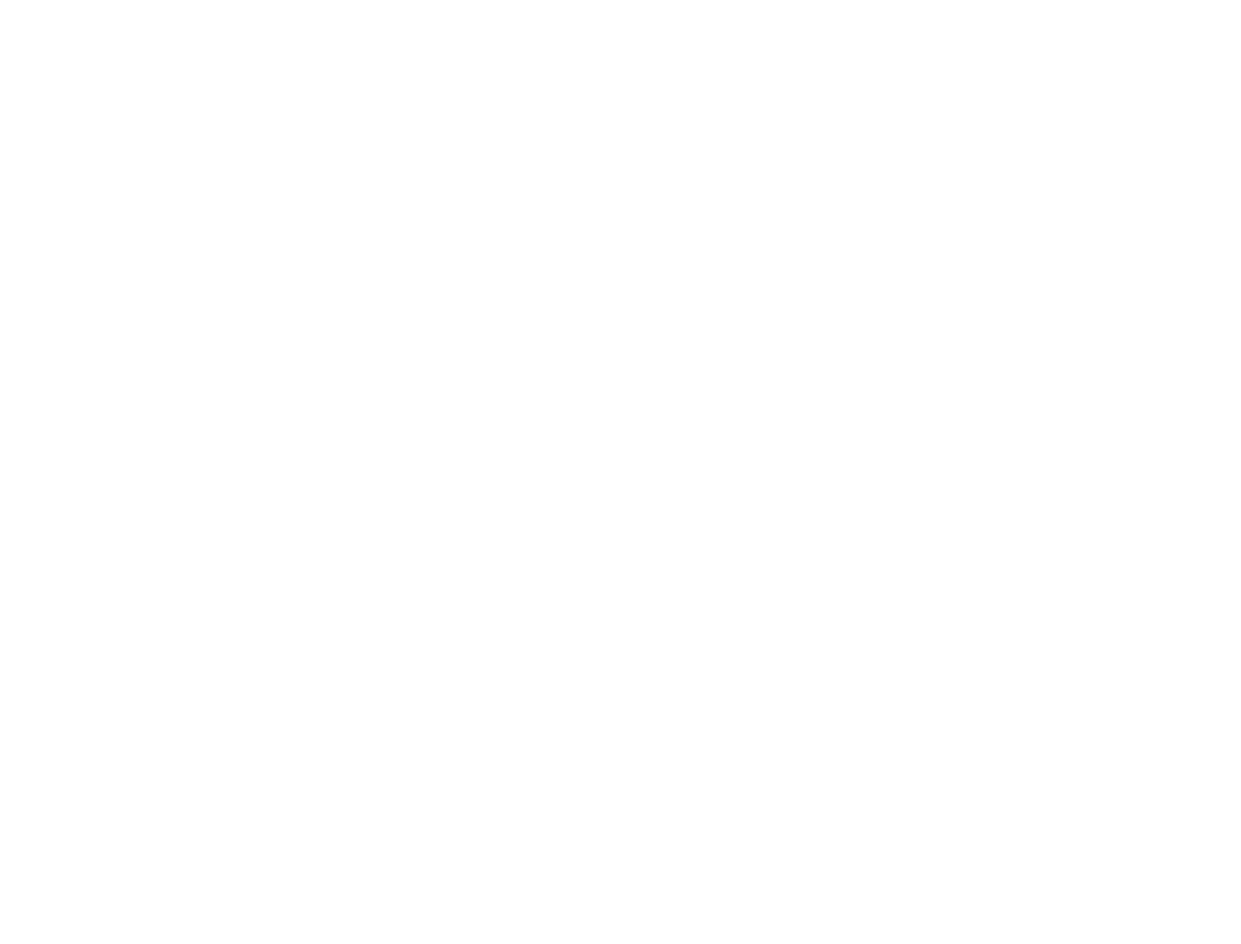
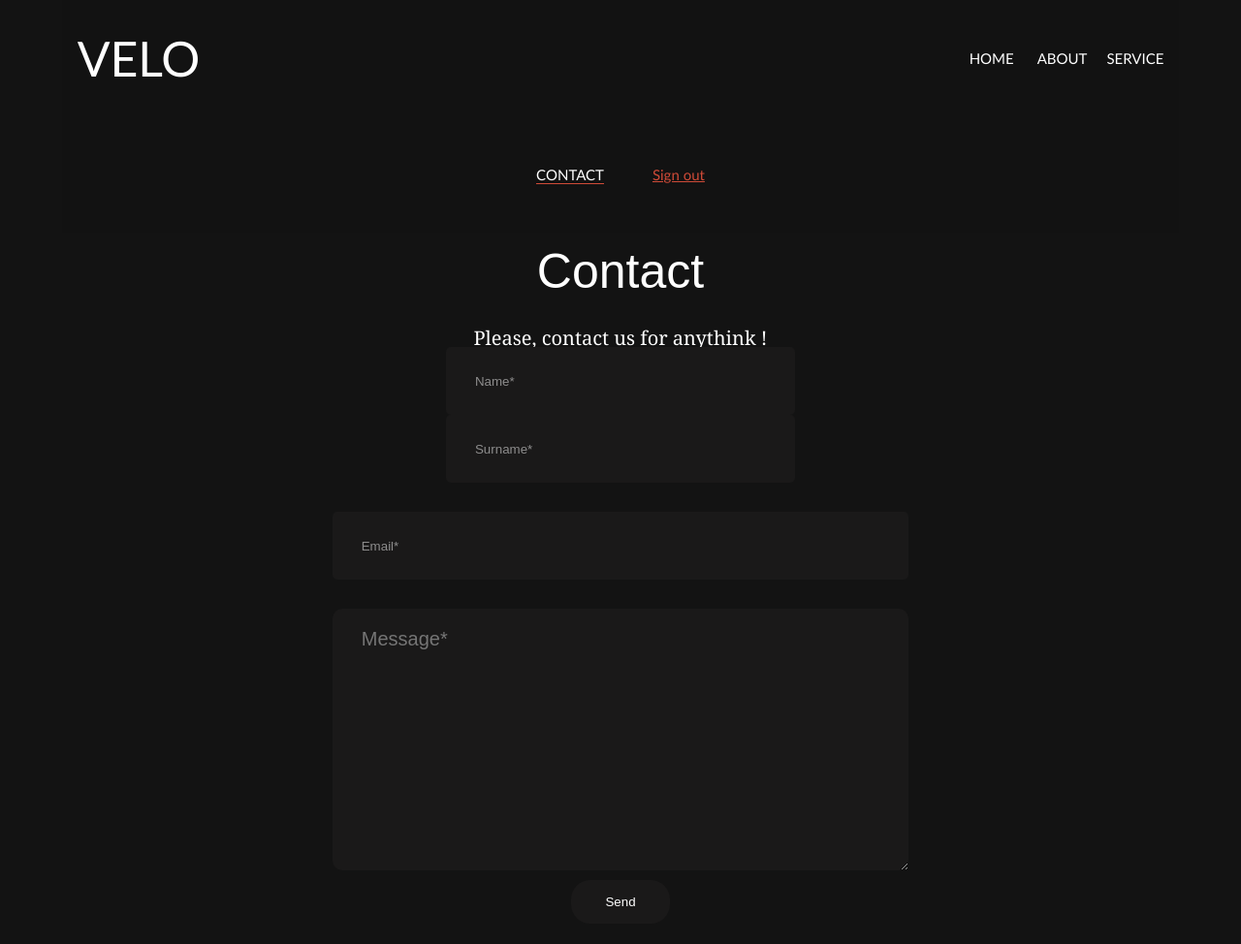
Before and after one commit to ramizismaili/WebProject, a plain HTML site: page Contact-Page/Contact.html in a window 1280 px wide. Shown: the whole page at 97% size. Before the commit the page ends 800 px from the top, so only its background shows below. Drawn offline with Linux system fonts and the light colour scheme.

Commit message:
contact form done

```diff
--- a/About-Page/about.html
+++ b/About-Page/about.html
@@ -1,6 +1,7 @@
 <!DOCTYPE html>
 <html lang="en">
 <head>
+    <link rel="stylesheet" href="../Contact-Page/styleContact.css">
     <link rel="stylesheet" href="aboutStyle.css">
     <link rel="stylesheet" href="../style.css">
     <title>About Us</title>
@@ -9,23 +10,23 @@
     <header id="home">
         <div id="nav" class="fixed-top">
             <div class="navBar" id="logo">
-                <a href="#HOME">VELO</a>
+                <a href="../index.html">VELO</a>
             </div>
             <div class="navBar">
-                <a href="#home">HOME</a>
+                <a href="../index.html">HOME</a>
+            </div>
+            <div class="navBar colorH">
+                <a href="about.html">ABOUT</a>
             </div>
             <div class="navBar">
-                <a href="#about">ABOUT</a>
+                <a href="../Service-Page/service.html">SERVICE</a>
             </div>
             <div class="navBar">
-                <a href="#service">SERVICE</a>
-            </div>
-            <div class="navBar">
-                <a href="#contact">CONTACT</a>
+                <a href="../Contact-Page/Contact.html">CONTACT</a>
             </div>
 
             <div id="login">
-                <a href="Login-Page/LogIn.html">Log In</a>
+                <a href="../Login-Page/LogIn.html">Sign out</a>
             </div>
 
         </div>
--- a/Contact-Page/Contact.html
+++ b/Contact-Page/Contact.html
@@ -0,0 +1,57 @@
+<!DOCTYPE html>
+<html lang="en">
+<head>
+    <link rel="stylesheet" href="styleContact.css">
+    <link rel="stylesheet" href="../style.css">
+    <title>Document</title>
+</head>
+<body>
+    <header id="home">
+        <div id="nav" class="fixed-top">
+            <div class="navBar" id="logo">
+                <a href="../index.html">VELO</a>
+            </div>
+            <div class="navBar">
+                <a href="../index.html">HOME</a>
+            </div>
+            <div class="navBar">
+                <a href="../About-Page/about.html">ABOUT</a>
+            </div>
+            <div class="navBar">
+                <a href="../Service-Page/service.html">SERVICE</a>
+            </div>
+            <div class="navBar colorH">
+                <a href="Contact.html">CONTACT</a>
+            </div>
+
+            <div id="login">
+                <a href="../Login-Page/LogIn.html">Sign out</a>
+            </div>
+
+        </div>
+    </header>
+    <main>
+        <div class="middle">
+            <div class="box-contact">
+                <p class="text">Contact</p>
+            </div>
+            <div class="box-contact">
+                <p>Please, contact us for anythink !</p>
+            </div>
+            <div class="box-contact">
+                <form action="">
+                    <input type="text" placeholder="Name*" required>
+                    <input type="text" placeholder="Surname*" required>
+                    <input type="email" placeholder="Email*" required>
+                    <textarea name="" id="" cols="50" rows="10" placeholder="Message*"></textarea>
+                </form>
+            </div>
+            <div class="box-contact">
+                <a href="">
+                    <button type="submit" value="Send">Send</button>
+                </a>
+            </div>
+        </div>
+    </main>
+</body>
+</html>
--- a/Contact-Page/styleContact.css
+++ b/Contact-Page/styleContact.css
@@ -0,0 +1,79 @@
+.colorH a{
+    border-bottom: 1px solid #D04B38;
+}
+
+.middle{
+    display: flex;
+    /* border: 1px solid red; */
+    width: 60%;
+    height: 800px;
+    margin: 230px auto;
+    flex-wrap: wrap;
+}
+
+.box-contact{
+    display: flex;
+    /* border: 1px solid blue; */
+    height: 100px;
+    width: 80%;
+    margin: 0px auto;
+    justify-content: center;
+    align-items: center;
+}
+
+.text{
+    font-family: Arial, Helvetica, sans-serif;
+    font-size: 50px;
+}
+
+.box-contact:nth-child(2){
+    margin-top: -120px;
+    align-items: flex-start;
+    font-family: Cambria, Cochin, Georgia, Times, 'Times New Roman', serif;
+    font-size: 20px;
+}
+
+.box-contact form{
+    text-align: center;
+}
+
+.box-contact form input{
+    background-color: #1a1919;
+    border: none;
+    border-radius: 5px;
+    width: 300px;
+    height: 30px;
+    color: white;
+    outline: none;
+    padding: 20px 30px;
+}
+
+.box-contact input:nth-child(3){
+    width: 87%;
+    margin: 30px 0;
+}
+
+input::placeholder{
+    color: white;
+    opacity: 0.5;
+}
+
+.box-contact textarea{
+    background-color: #1a1919;
+    padding: 20px 30px;
+    font-family: Arial, Helvetica, sans-serif;
+    font-size: 20px;
+    border: none;
+    border-radius: 10px;
+    width: 87%;
+}
+
+.box-contact a button{
+    margin-top: 150px;
+    padding: 15px 35px;
+    border: none;
+    border-radius: 20px;
+    outline: none;
+    background-color: #1a1919;
+    color: white;
+}
```
Also changed, not shown: Service-Page/service.html (+35 -0 lines), index.html (+9 -8 lines).
